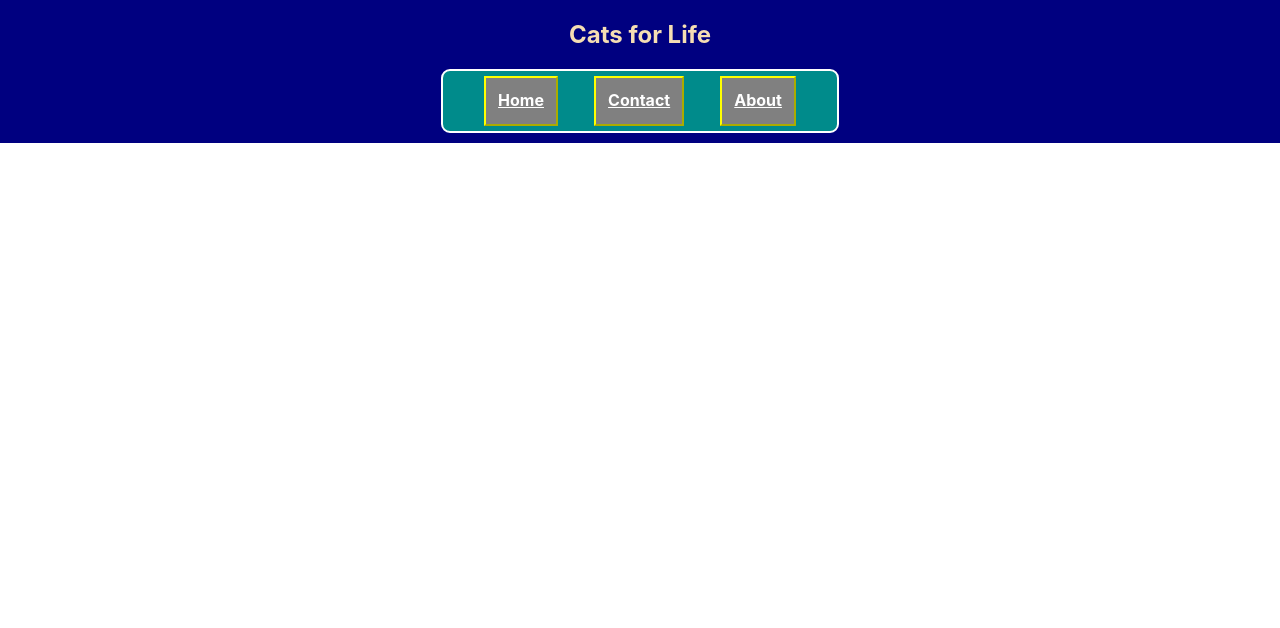
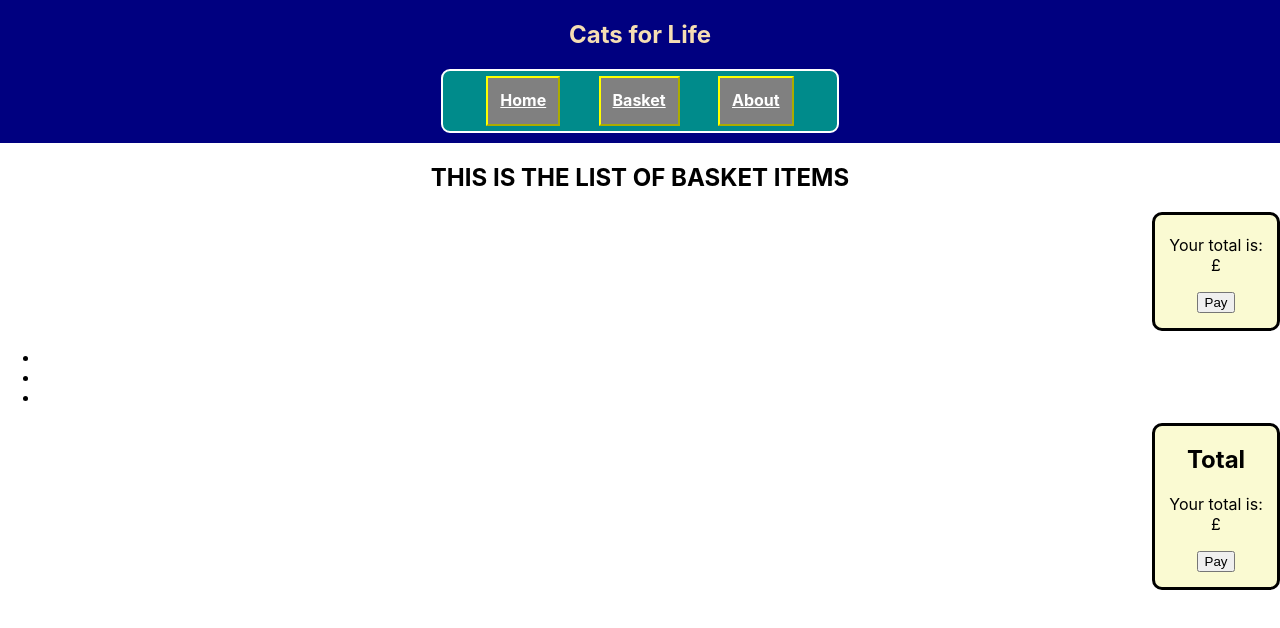
Before and after one commit to JamilSafdar/cats-4-lyf, a React (Create React App) app: page /basketList in a window 1280 px wide. Shown: the top 628 px of the page. Built offline with nearby package versions, Linux system fonts and the light colour scheme.

Commit message:
changed contacts to basketList component, sorted dshboard styling

```diff
--- a/src/About.js
+++ b/src/About.js
@@ -1,12 +1,16 @@
 function About() {
     return(
-        <>
-        <h2>THIS IS THE ABOUT COMPONENT</h2>
-        <ul>
-            <li>About 1</li>
-            <li>About 2...</li>
-        </ul>
-        </>
+        <div className="about">
+            <h2>How we brought this site to life?... </h2>
+            <p>This idea came about from a project that we were tasked to do on our Master Coding Bootcamp at Code Nation.  The team worked tirelessly in the hope to bring joy and happiness to the masses by bringing them Cats4Lyf</p>
+            <ul>
+                <p>Contibutors:</p>
+                <li>Basil</li>
+                <li>Jamil</li>
+                <li>Lou</li>
+
+            </ul>
+        </div>
     )
   }
 
--- a/src/App.js
+++ b/src/App.js
@@ -1,6 +1,6 @@
 import "./App.css";
 import Home from "./Home";
-import Contacts from "./Contacts";
+import BasketList from "./BasketList";
 import About from "./About";
 import { BrowserRouter as Router, Route, Switch } from "react-router-dom";
 import Navbar from "./Navbar";
@@ -26,8 +26,8 @@ function App() {
               <About />
             </Route>
 
-            <Route exact path = "/contact">
-              <Contacts/>
+            <Route exact path = "/basketList">
+              <BasketList/>
 
               {/* Basket takes 'props'. messsage displays a <h2> tag. total needs to be calculated, then passed in*/}
               <Basket message="Total" total="499.99"/>
--- a/src/Basket.js
+++ b/src/Basket.js
@@ -1,4 +1,7 @@
 import './Basket.css'
+import React, { useEffect, useState } from "react";
+import Product from './components/Product'
+
 
 const Basket = (props) => {
     function payBalance(){
@@ -9,13 +12,29 @@ const Basket = (props) => {
             </>
         )
     }
+    // const [totalPrice, setTotalPrice] = useState(0);
+    // const [totalBasketItems, setTotalBasketItems] = useState(0);
+    // const calculateTotal = () => {
+    //   let totalAmount = 0;
+    //   let totalBasket = 0;
+    //   productItem.map((product) => {
+    //     totalAmount = totalAmount + product.count * parseFloat(product.productPrice);
+    //     totalBasket = totalBasket + product.count;
+    //   });
+    //   setTotalPrice(totalAmount);
+    //   setTotalBasketItems(totalBasket);
+    // };
+
+    // useEffect(() => {
+    //   calculateTotal();
+    // }, [productItem]);
 
     return(
 
     <div className = "basketWrapper">
         <div className = "paymentWrapper">
             <h2>{props.message}</h2>
-            <p>Your total is: £{props.total}</p>
+            <p>Your total is: £{props.price}</p>
             <button onClick={payBalance}>Pay</button>
         </div>
     </div>
--- /dev/null
+++ b/src/BasketList.js
@@ -0,0 +1,17 @@
+import Basket from "./Basket"
+
+function BasketList() {
+    return(
+        <>
+        <h2>THIS IS THE LIST OF BASKET ITEMS</h2>
+        <Basket />
+        <ul>
+            <li></li>
+            <li></li>
+            <li></li>
+        </ul>
+        </>
+    )
+  }
+
+export default BasketList
--- a/src/Contacts.js
+++ /dev/null
@@ -1,14 +0,0 @@
-function Contacts() {
-    return(
-        <>
-        <h2>THIS IS THE CONTACTS COMPONENT</h2>
-        <ul>
-            <li>Contact 1</li>
-            <li>Contact 2</li>
-            <li>Contact 3</li>
-        </ul>
-        </>
-    )
-  }
-
-export default Contacts
--- a/src/Home.js
+++ b/src/Home.js
@@ -4,11 +4,8 @@ function Home() {
     return(
         <>
             <h2>THIS IS THE HOMEPAGE COMPONENT</h2>
-            <Basket />
             <Product />
-
         </>
-
     )
   }
 
--- a/src/Navbar.js
+++ b/src/Navbar.js
@@ -12,7 +12,7 @@ const Navbar = () => {
                     <Link to="/">Home</Link>
                 </div>
                 <div className = "soloLink">
-                <Link to="/contact">Contact</Link>
+                <Link to="/basketList">Basket</Link>
                 </div>
                 <div className = "soloLink">
                 <Link to="/about">About</Link>
--- a/src/components/Product.css
+++ b/src/components/Product.css
@@ -1,6 +1,9 @@
 .display-board {
-
-    width: 50%;
+    display: flex;
+    flex-direction: row;
+    flex-wrap: wrap;
+    width: 90%;
+    height: 1000 px;
     margin:auto;
     justify-content: center;
     background-color: green;
```
Also changed, not shown: src/App.css (line endings or trailing spaces).
